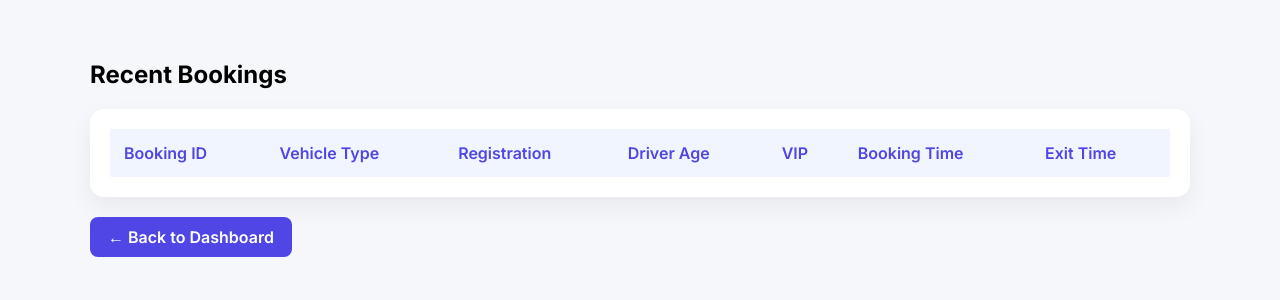
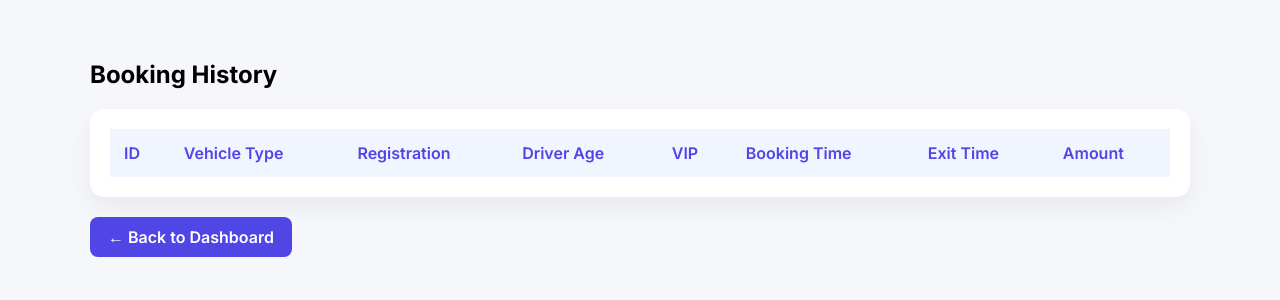
Before and after one commit to yadusaheb5-oss/parking_management, a Flask app: page /bookings in a window 1280 px wide. Shown: the top 300 px of the page. Run offline with Flask 3, Linux system fonts and the light colour scheme; the visitor is signed in with stand-in values (Sample User, id 1); lists and menus that the app fills with data are empty.

Commit message:
Update bookings.html

```diff
--- a/parking_management_system-master/templates/bookings.html
+++ b/parking_management_system-master/templates/bookings.html
@@ -73,37 +73,39 @@ tbody tr:hover {
 <body>
 
 <div class="container">
-    <h2>Recent Bookings</h2>
+    <h2>Booking History</h2>
 
     <div class="table-box">
         <table>
             <thead>
                 <tr>
-                    <th>Booking ID</th>
+                    <th>ID</th>
                     <th>Vehicle Type</th>
                     <th>Registration</th>
                     <th>Driver Age</th>
                     <th>VIP</th>
                     <th>Booking Time</th>
                     <th>Exit Time</th>
+                    <th>Amount</th>
                 </tr>
             </thead>
             <tbody>
                 {% for b in bookings %}
                 <tr>
-                    <td>BKN-{{ b.slot }}</td>
+                    <td>BKN-{{ b.id }}</td>
                     <td>{{ b.vehicle_type }}</td>
                     <td>{{ b.reg_no }}</td>
-                    <td>{{ b.age }}</td>
+                    <td>{{ b.driver_age }}</td>
                     <td>{{ b.vip_status }}</td>
-                    <td>{{ b.booking_time }}</td>
+                    <td>{{ b.booking_time.strftime("%d-%m-%Y %H:%M") }}</td>
                     <td>
                         {% if b.exit_time %}
-                            {{ b.exit_time }}
+                            {{ b.exit_time.strftime("%d-%m-%Y %H:%M") }}
                         {% else %}
                             —
                         {% endif %}
                     </td>
+                    <td>₹ {{ b.amount }}</td>
                 </tr>
                 {% endfor %}
             </tbody>
```
